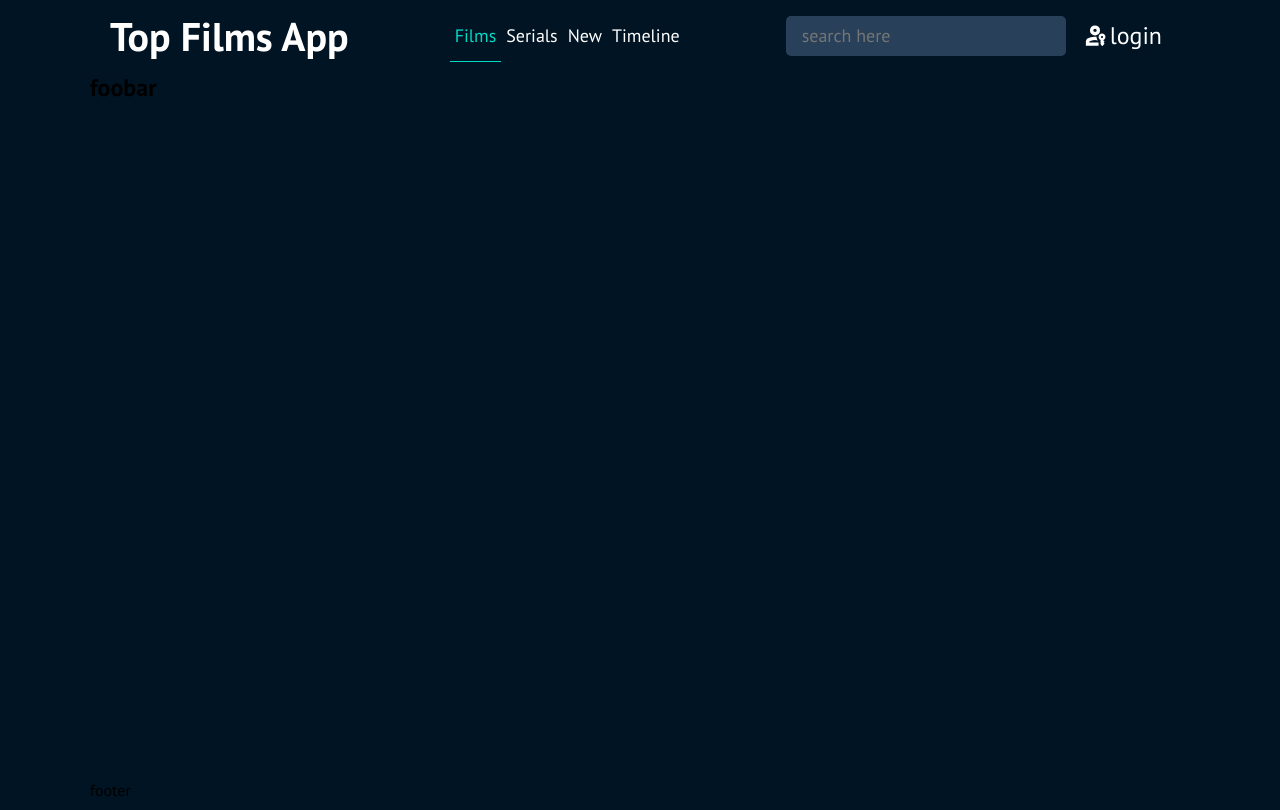
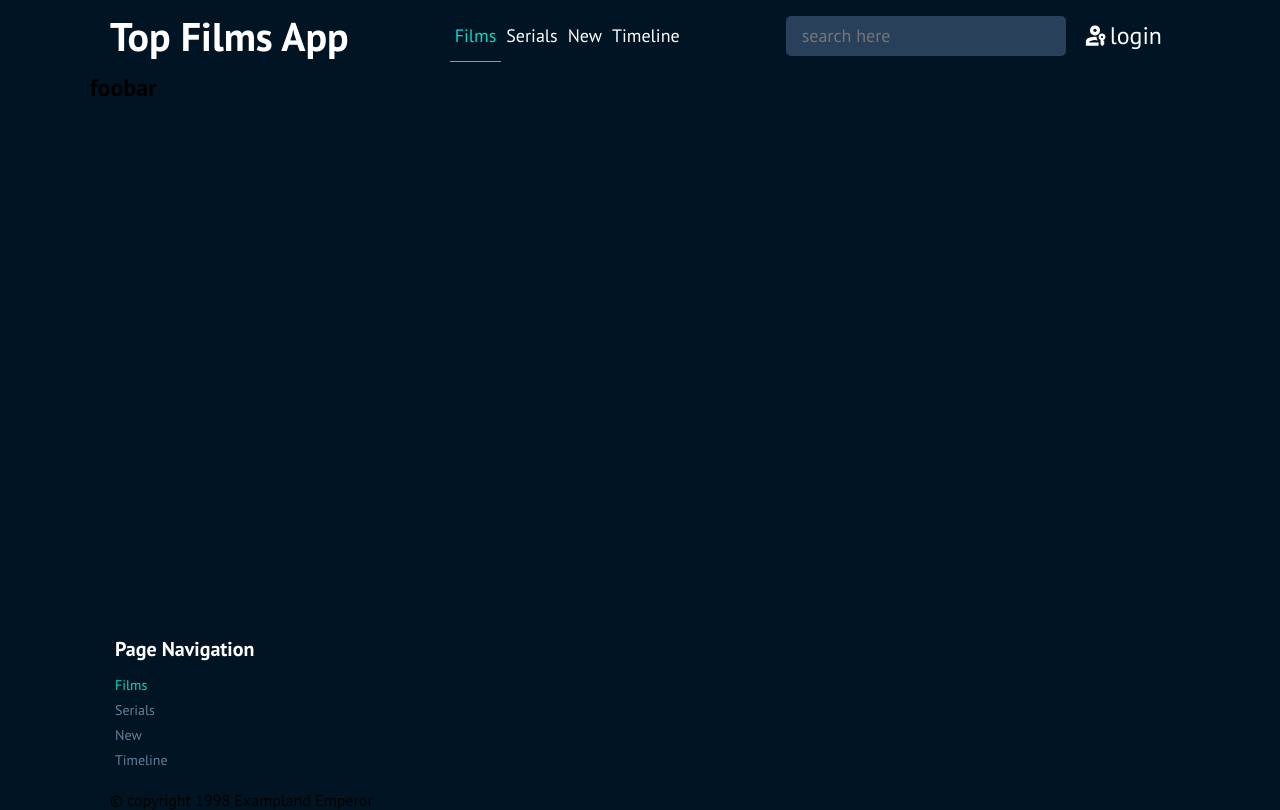
Before and after one commit to AntonOshurek/top-films-app, a Next.js app: page / in a window 1280 px wide. Built offline with nearby package versions, Linux system fonts and the light colour scheme.

Commit message:
add footer navigation

```diff
--- a/components/app-footer/app-footer.css
+++ /dev/null
@@ -1,3 +0,0 @@
-.app-footer {
-	width: 100%;
-}
--- /dev/null
+++ b/components/app-footer/app-footer.module.css
@@ -0,0 +1,5 @@
+.app-footer {
+	width: 100%;
+
+	padding: 10px var(--standard-side-padding);
+}
--- a/components/app-footer/app-footer.tsx
+++ b/components/app-footer/app-footer.tsx
@@ -1,10 +1,14 @@
+/* components */
+import { FooterNav } from '../';
 /* styles */
-import './app-footer.css';
+import style from './app-footer.module.css';
 
 const AppFooter = () => {
 	return (
-		<footer className="app-footer container">
-			<p>footer</p>
+		<footer className={`${style['app-footer']} container`}>
+			<FooterNav />
+
+			<p>© copyright 1998 Exampland Emperor</p>
 		</footer>
 	);
 };
--- a/components/app-nav/app-nav.tsx
+++ b/components/app-nav/app-nav.tsx
@@ -9,6 +9,7 @@ const AppNav = () => {
 	const pathName = usePathname();
 	return (
 		<nav className={`${style['app-nav']}`}>
+			<h2 className="visually-hidden">Page navigation</h2>
 			<ul className={`${style['app-nav__list']}`}>
 				<li className={`${style['app-nav__item']}`}>
 					<Link
--- /dev/null
+++ b/components/footer-nav/footer-nav.module.css
@@ -0,0 +1,65 @@
+.footer-nav {
+	width: 100%;
+	height: 100%;
+
+	display: flex;
+	flex-direction: column;
+	justify-content: flex-start;
+	align-items: flex-start;
+	gap: 10px;
+}
+
+.footer-nav__title {
+	padding: 2px 5px;
+
+	font-family: var(--basic-font);
+	font-size: var(--heading-xsmall-size);
+	font-weight: var(--heading-xsmall-weight);
+	line-height: var(--heading-xsmall-line-height);
+	color: var(--main-text-color);
+	text-decoration: none;
+	text-transform: capitalize;
+}
+
+.footer-nav__list {
+	width: 100%;
+	height: 100%;
+	list-style: none;
+
+	display: flex;
+	flex-direction: column;
+	justify-content: flex-start;
+	align-items: flex-start;
+	gap: 5px;
+}
+
+.footer-nav__item {
+	display: flex;
+	justify-content: center;
+	align-items: center;
+}
+
+.footer-nav__link {
+	display: flex;
+	justify-content: center;
+	align-items: center;
+
+	padding: 2px 5px;
+
+	font-family: var(--basic-font);
+	font-size: var(--label-small-size);
+	font-weight: var(--label-small-weight);
+	line-height: var(--label-small-line-height);
+	color: var(--sub-text-color);
+	text-decoration: none;
+	text-transform: capitalize;
+}
+
+.footer-nav__link--active {
+	color: var(--primary);
+	pointer-events: none;
+}
+
+.footer-nav__link:hover {
+	color: var(--primary);
+}
--- /dev/null
+++ b/components/footer-nav/footer-nav.tsx
@@ -0,0 +1,46 @@
+'use client';
+
+import { usePathname } from 'next/navigation';
+import Link from 'next/link';
+/* styles */
+import style from './footer-nav.module.css';
+
+const FooterNav = () => {
+	const pathName = usePathname();
+
+	return (
+		<section className={`${style['footer-nav']}`}>
+			<h2 className={`${style['footer-nav__title']}`}>Page navigation</h2>
+
+			<ul className={`${style['footer-nav__list']}`}>
+				<li className={`${style['footer-nav__item']}`}>
+					<Link
+						className={`${style['footer-nav__link']} ${
+							pathName === '/' ? style['footer-nav__link--active'] : ''
+						}`}
+						href="/"
+					>
+						Films
+					</Link>
+				</li>
+				<li className={`${style['footer-nav__item']}`}>
+					<a className={`${style['footer-nav__link']}`} href="#">
+						Serials
+					</a>
+				</li>
+				<li className={`${style['footer-nav__item']}`}>
+					<a className={`${style['footer-nav__link']}`} href="#">
+						new
+					</a>
+				</li>
+				<li className={`${style['footer-nav__item']}`}>
+					<a className={`${style['footer-nav__link']}`} href="#">
+						timeline
+					</a>
+				</li>
+			</ul>
+		</section>
+	);
+};
+
+export default FooterNav;
--- a/components/index.ts
+++ b/components/index.ts
@@ -3,5 +3,6 @@ import AppFooter from './app-footer/app-footer';
 import LoginBtn from './login-btn/login-btn';
 import AppNav from './app-nav/app-nav';
 import HeaderSearchBar from './header-search-bar/header-search-bar';
+import FooterNav from './footer-nav/footer-nav';
 
-export { AppHeader, AppFooter, LoginBtn, AppNav, HeaderSearchBar };
+export { AppHeader, AppFooter, LoginBtn, AppNav, HeaderSearchBar, FooterNav };
```
Also changed, not shown: app/layout.tsx (+4 -4 lines), styles/global-styles/globals.css (renamed from app/global-styles/globals.css), styles/style-variables/color-variables.css (renamed from app/style-variables/color-variables.css), styles/style-variables/font-variables.css (renamed from app/style-variables/font-variables.css), styles/style-variables/width-variables.css (renamed from app/style-variables/width-variables.css).
